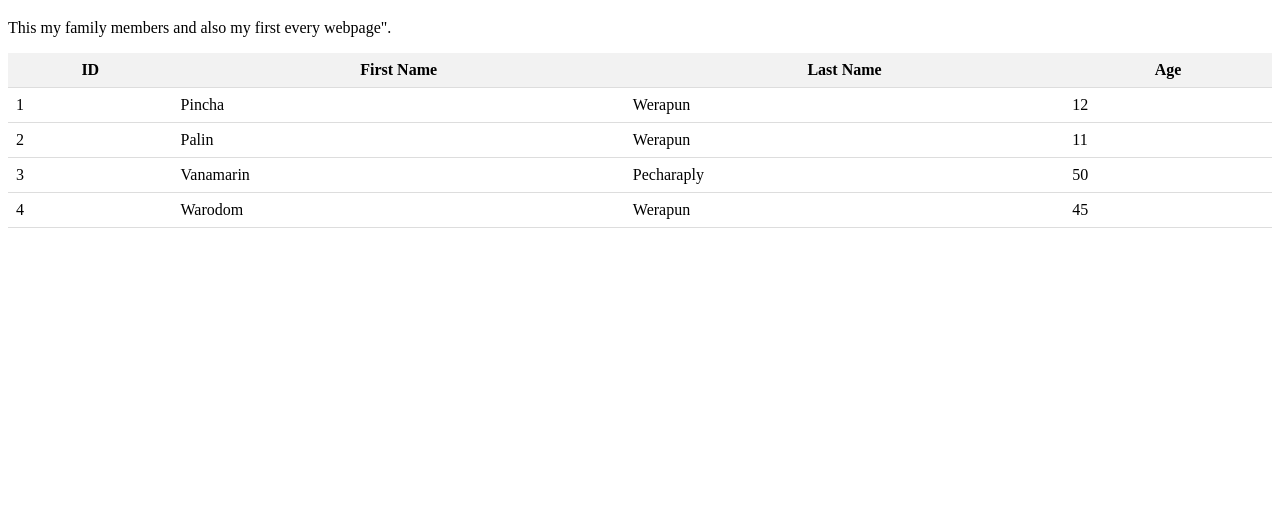
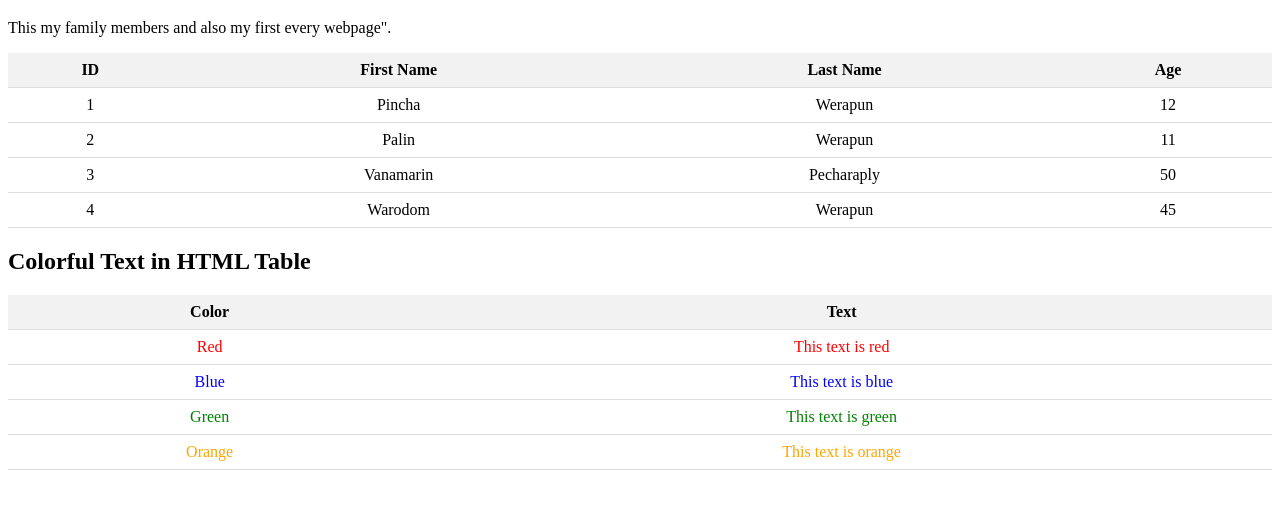
Before and after one commit to peachlovetiddybear/peachlovetiddybear, a plain HTML site: page index.html in a window 1280 px wide. Shown: the part 61-570 px from the top of the page. Drawn offline with Linux system fonts and the light colour scheme.

Commit message:
text colur

```diff
--- a/index.html
+++ b/index.html
@@ -63,3 +63,66 @@
     </table>
 </body>
 </html>
+<!DOCTYPE html>
+<html lang="en">
+<head>
+    <meta charset="UTF-8">
+    <meta name="viewport" content="width=device-width, initial-scale=1.0">
+    <title>Colorful Text in HTML Table</title>
+    <style>
+        table {
+            width: 100%;
+            border-collapse: collapse;
+        }
+        th, td {
+            padding: 8px;
+            border-bottom: 1px solid #ddd;
+            text-align: center;
+        }
+        th {
+            background-color: #f2f2f2;
+        }
+        .red {
+            color: red;
+        }
+        .blue {
+            color: blue;
+        }
+        .green {
+            color: green;
+        }
+        .orange {
+            color: orange;
+        }
+    </style>
+</head>
+<body>
+    <h2>Colorful Text in HTML Table</h2>
+    <table>
+        <thead>
+            <tr>
+                <th>Color</th>
+                <th>Text</th>
+            </tr>
+        </thead>
+        <tbody>
+            <tr>
+                <td class="red">Red</td>
+                <td class="red">This text is red</td>
+            </tr>
+            <tr>
+                <td class="blue">Blue</td>
+                <td class="blue">This text is blue</td>
+            </tr>
+            <tr>
+                <td class="green">Green</td>
+                <td class="green">This text is green</td>
+            </tr>
+            <tr>
+                <td class="orange">Orange</td>
+                <td class="orange">This text is orange</td>
+            </tr>
+        </tbody>
+    </table>
+</body>
+</html>
```
